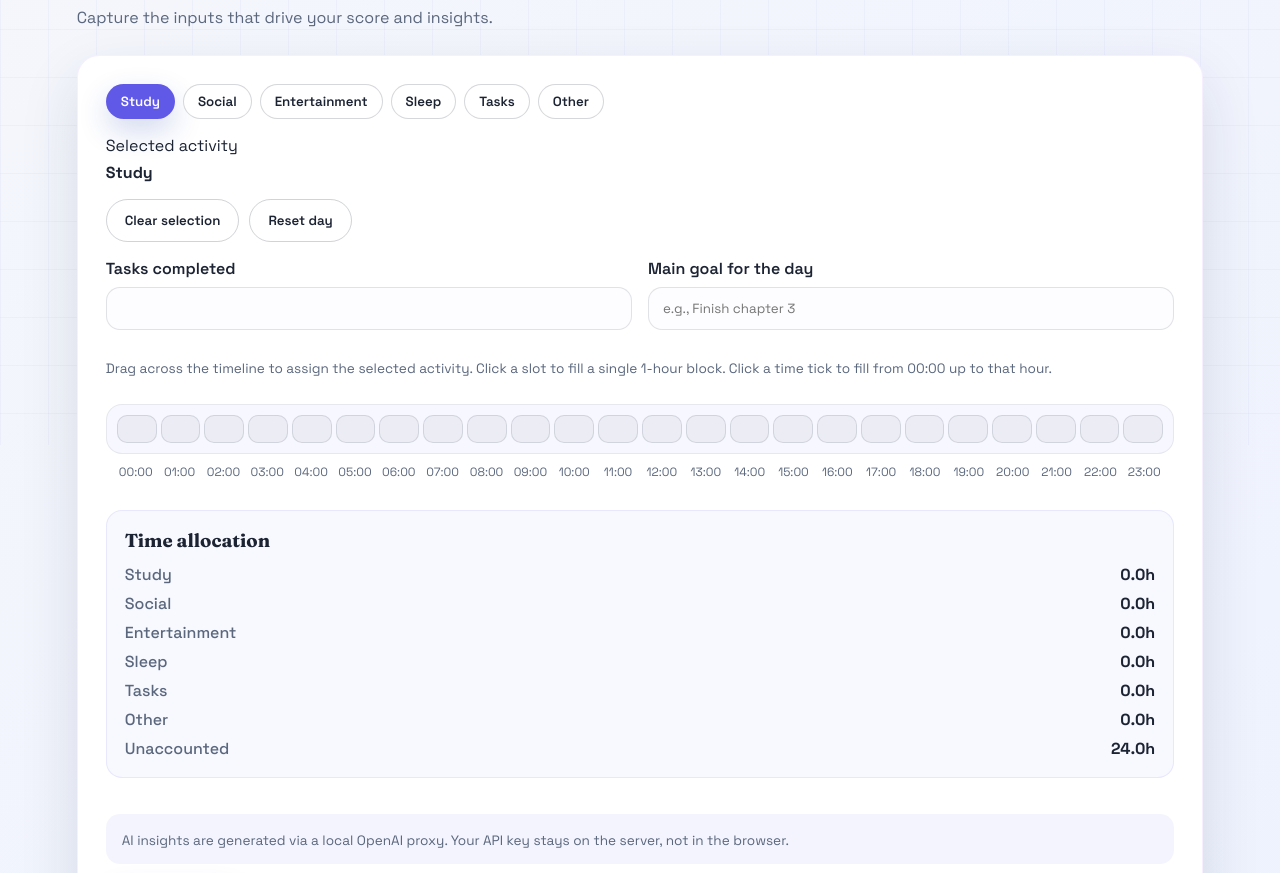
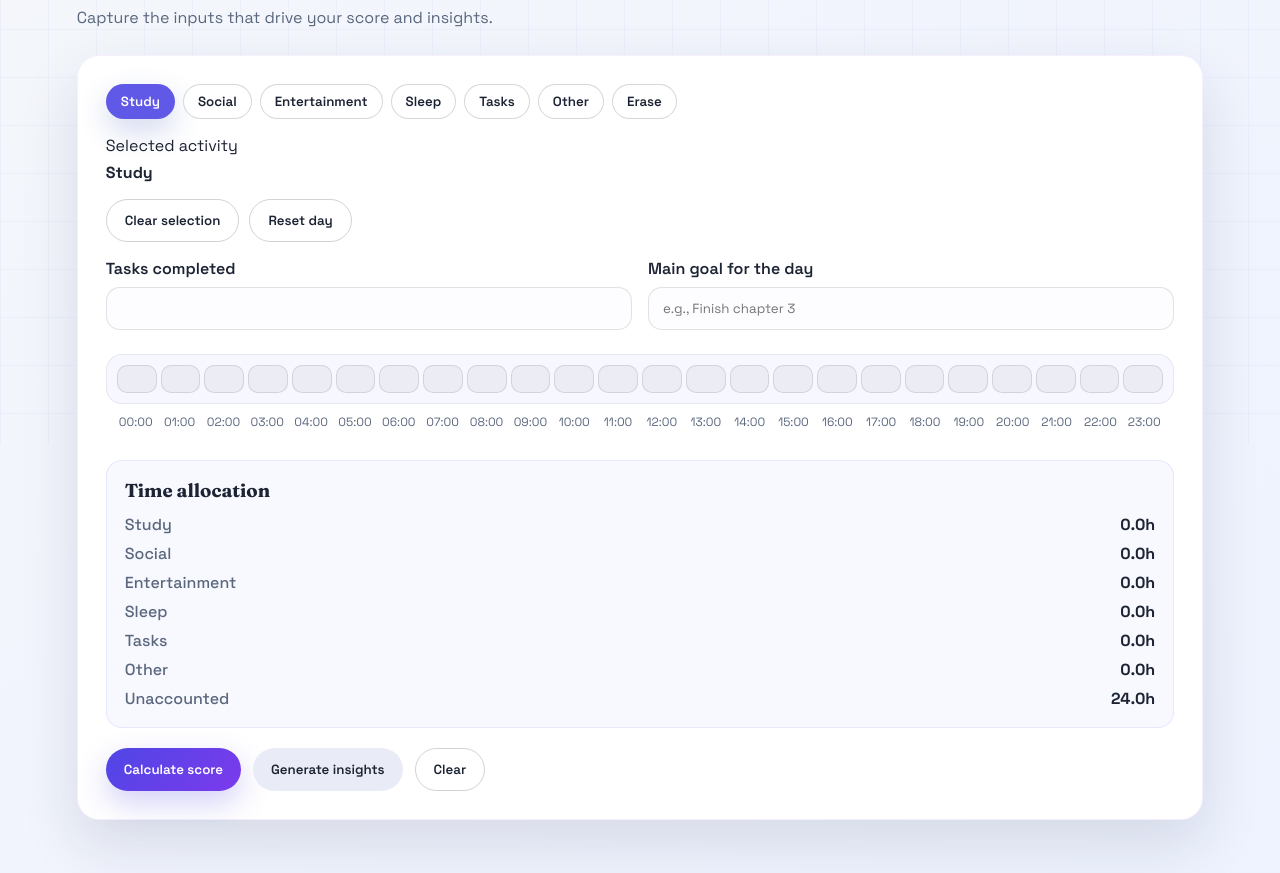
Before and after one commit to Mohamed-Humaid/Lost-Time-Detector, a website: page index.html in a window 1280 px wide. Shown: the part 355-1228 px from the top of the page. Drawn offline with nearby package versions, Linux system fonts and the light colour scheme.

Commit message:
Updated (1)

```diff
--- a/index.html
+++ b/index.html
@@ -81,6 +81,9 @@
                 <button class="activity-btn" type="button" data-activity="other">
                   Other
                 </button>
+                <button class="activity-btn" type="button" data-activity="erase">
+                  Erase
+                </button>
               </div>
               <div class="picker-meta">
                 <span class="label">Selected activity</span>
@@ -111,11 +114,6 @@
               </div>
             </div>
 
-            <p class="helper">
-              Drag across the timeline to assign the selected activity. Click a
-              slot to fill a single 1-hour block. Click a time tick to fill
-              from 00:00 up to that hour.
-            </p>
             <div class="timeline">
               <div class="timeline-scroll">
                 <div class="timeline-track" id="timetableGrid"></div>
@@ -138,12 +136,6 @@
               </ul>
             </div>
 
-            <div class="ai-settings">
-              <p class="helper">
-                AI insights are generated via a local OpenAI proxy. Your API key
-                stays on the server, not in the browser.
-              </p>
-            </div>
           </div>
 
           <div class="form-actions">
--- a/script.js
+++ b/script.js
@@ -55,6 +55,8 @@ let activeActivity = "study";
 let isSelecting = false;
 let selectionStart = null;
 let selectionEnd = null;
+
+const normalizeActivity = (activity) => (activity === "erase" ? "" : activity);
 
 const indexToTime = (index) => {
   const hour = Math.floor(index / slotsPerHour);
@@ -187,9 +189,10 @@ const highlightRange = (start, end) => {
 };
 
 const applyActivityToRange = (start, end, activity) => {
+  const normalizedActivity = normalizeActivity(activity);
   const [minIndex, maxIndex] = start < end ? [start, end] : [end, start];
   for (let i = minIndex; i <= maxIndex; i += 1) {
-    setSlotActivity(i, activity);
+    setSlotActivity(i, normalizedActivity);
   }
 };
 
--- a/styles.css
+++ b/styles.css
@@ -224,6 +224,11 @@ textarea {
 .activity-btn[data-activity="other"].is-active {
   background: rgba(148, 163, 184, 0.95);
   color: #1c2333;
+}
+
+.activity-btn[data-activity="erase"].is-active {
+  background: rgba(30, 41, 59, 0.9);
+  color: #ffffff;
 }
 
 .picker-meta {
```
